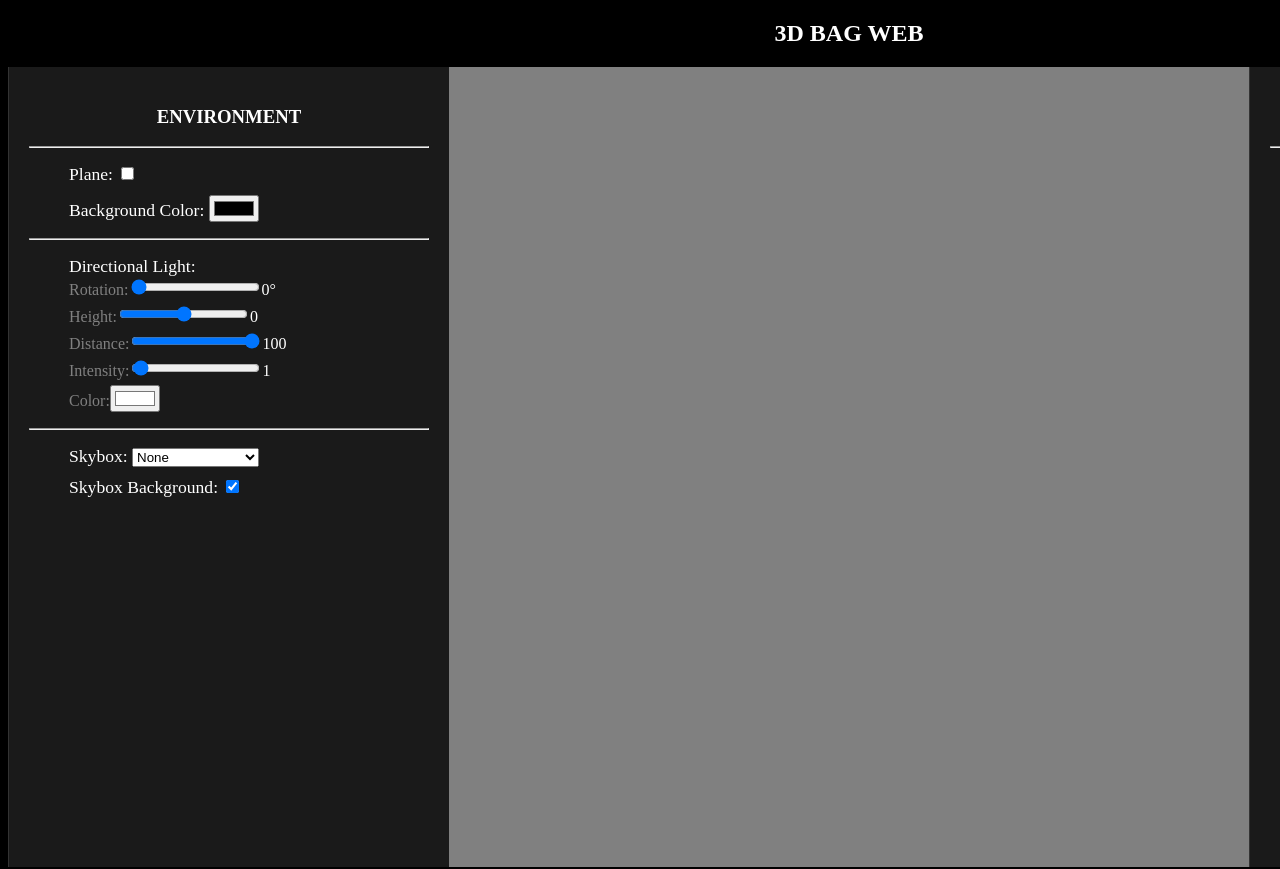
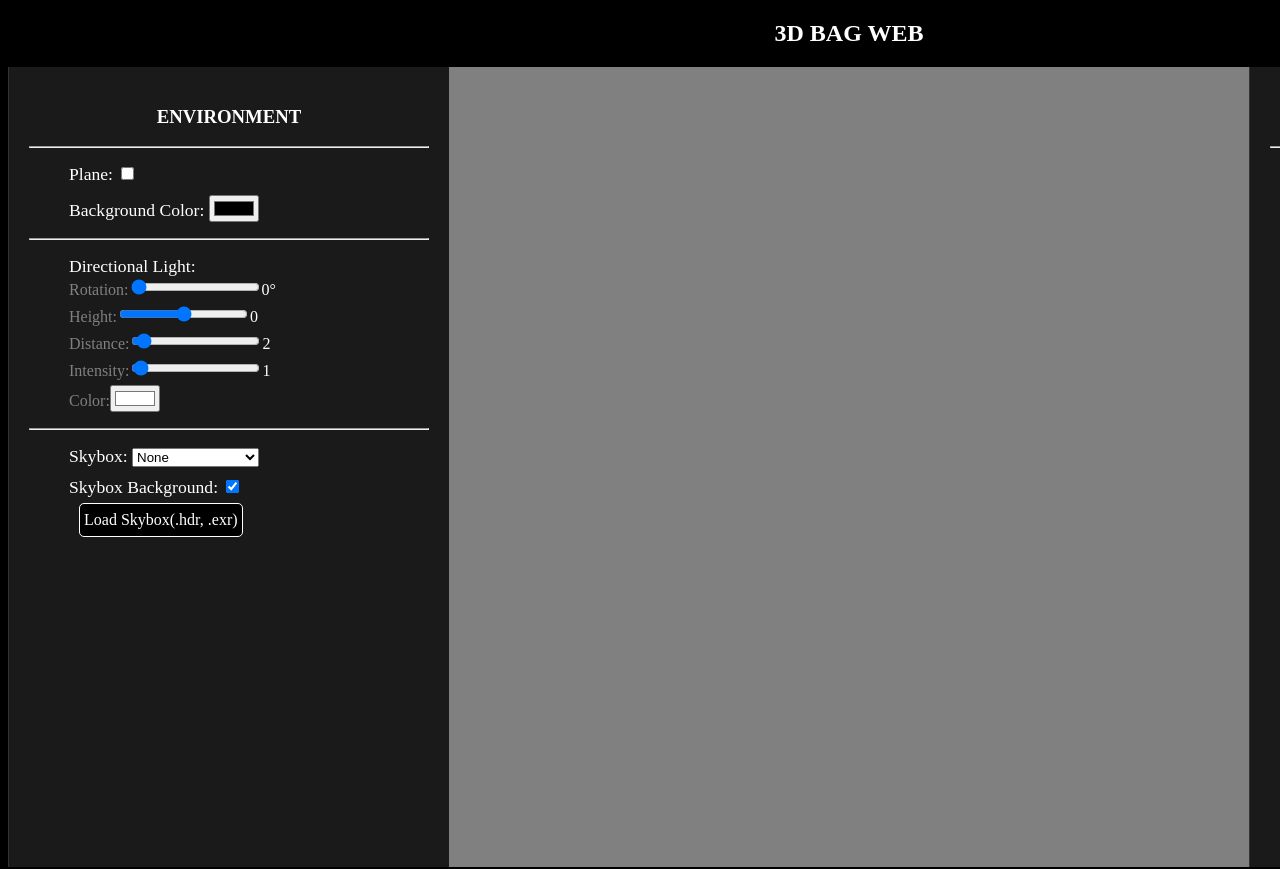
Before and after one commit to rendersomejuice/3D-BAG-WEB, a React (Vite) app: page / in a window 1280 px wide. Shown: the top 869 px of the page. Built offline with nearby package versions, Linux system fonts and the light colour scheme.

Commit message:
loading custom skybox

```diff
--- a/src/components/EnvironmentSettings.tsx
+++ b/src/components/EnvironmentSettings.tsx
@@ -15,17 +15,19 @@ interface EnvironmentSettingsProps{
     skyboxFile : string,
     setSkyboxFile : (value : string) => void,
     skyboxIsBG : boolean,
-    setskyboxIsBG : (value : boolean) => void
+    setskyboxIsBG : (value : boolean) => void,
+    handleSkyboxChange: (e: React.ChangeEvent<HTMLInputElement>) => void
 }
 
 const EnvironmentSettings = ({shadowplaneActive, setshadowplaneActive, changeDirectionalLightPosition,
                              directionalLightPosition, directionalLightIntensity, setdirectionalLightIntensity,
-                             setdlGizmoVisible, setdlColor, dlColor, skyboxFile, setSkyboxFile, skyboxIsBG, setskyboxIsBG } : EnvironmentSettingsProps) => {
+                             setdlGizmoVisible, setdlColor, dlColor, skyboxFile, setSkyboxFile, skyboxIsBG, setskyboxIsBG,
+                             handleSkyboxChange } : EnvironmentSettingsProps) => {
 
     const [backgroundColor, setBackgroundColor] = useState<string>("grey");
 
     const [lightRotation, setLightRotation] = useState<number>(0);
-    const [lightDistance, setLightDistance] = useState<number>(100);
+    const [lightDistance, setLightDistance] = useState<number>(2);
 
 
     const handleChangeBackgroundColor = (e : string) => {
@@ -144,6 +146,9 @@ const EnvironmentSettings = ({shadowplaneActive, setshadowplaneActive, changeDir
                 </li>
                 <li>
                     <div className="property-wrapper"><span className="property-title">Skybox Background: </span><input type="checkbox" checked={skyboxIsBG} onChange={(e) => {setskyboxIsBG(e.target.checked)}}/></div>
+                    <label className="property-button big-button">{"Load Skybox(.hdr, .exr)"}
+                        <input type="file" accept=".hdr, .exr" style={{'display':'none'}} onChange={handleSkyboxChange}/>
+                    </label>
                 </li>
             </ul>
         </div>
--- a/src/index.css
+++ b/src/index.css
@@ -76,6 +76,10 @@ li{
   cursor: pointer;
 }
 
+.big-button{
+  height: 24px;
+}
+
 .general-section{
     width: fit-content;
     margin: 0 auto;
--- a/src/three/ModelViewer.tsx
+++ b/src/three/ModelViewer.tsx
@@ -9,7 +9,7 @@ import * as THREE from "three";
 import EnvironmentSettings from "../components/EnvironmentSettings";
 import ShadowPlane from "./ShadowPlane";
 import DirectionalLightGizmo from "../components/utils/DirectionalLightGizmo";
-import Skybox from "../components/Skybox";
+import Skybox from "./Skybox";
 
 export interface ModelFile{
     file:File | null
@@ -85,6 +85,13 @@ const ModelViewer = ({file}:ModelFile) => {
         });
     }
 
+    const handleSkyboxChange = (e:React.ChangeEvent<HTMLInputElement>) => {
+        const file = e.target.files?.[0];
+        if (!file) return;
+        const url = URL.createObjectURL(file) + `#.${file.name.split(".").pop()}`;
+        setSkyboxFile(url);
+    }
+
     useEffect(() => {
 
         if (!file) return;
@@ -111,7 +118,8 @@ const ModelViewer = ({file}:ModelFile) => {
                                 setdlGizmoVisible={setdlGizmoVisible}
                                 setdlColor={setdlColor} dlColor={dlColor}
                                 skyboxFile={skyboxFile} setSkyboxFile={setSkyboxFile}
-                                skyboxIsBG={skyboxIsBG} setskyboxIsBG={setskyboxIsBG}/>
+                                skyboxIsBG={skyboxIsBG} setskyboxIsBG={setskyboxIsBG}
+                                handleSkyboxChange={handleSkyboxChange}/>
         </div>
         <div className="model-viewer">
             <Canvas dpr={1} shadows>
```
Also changed, not shown: src/three/Skybox.tsx (renamed from src/components/Skybox.tsx).
